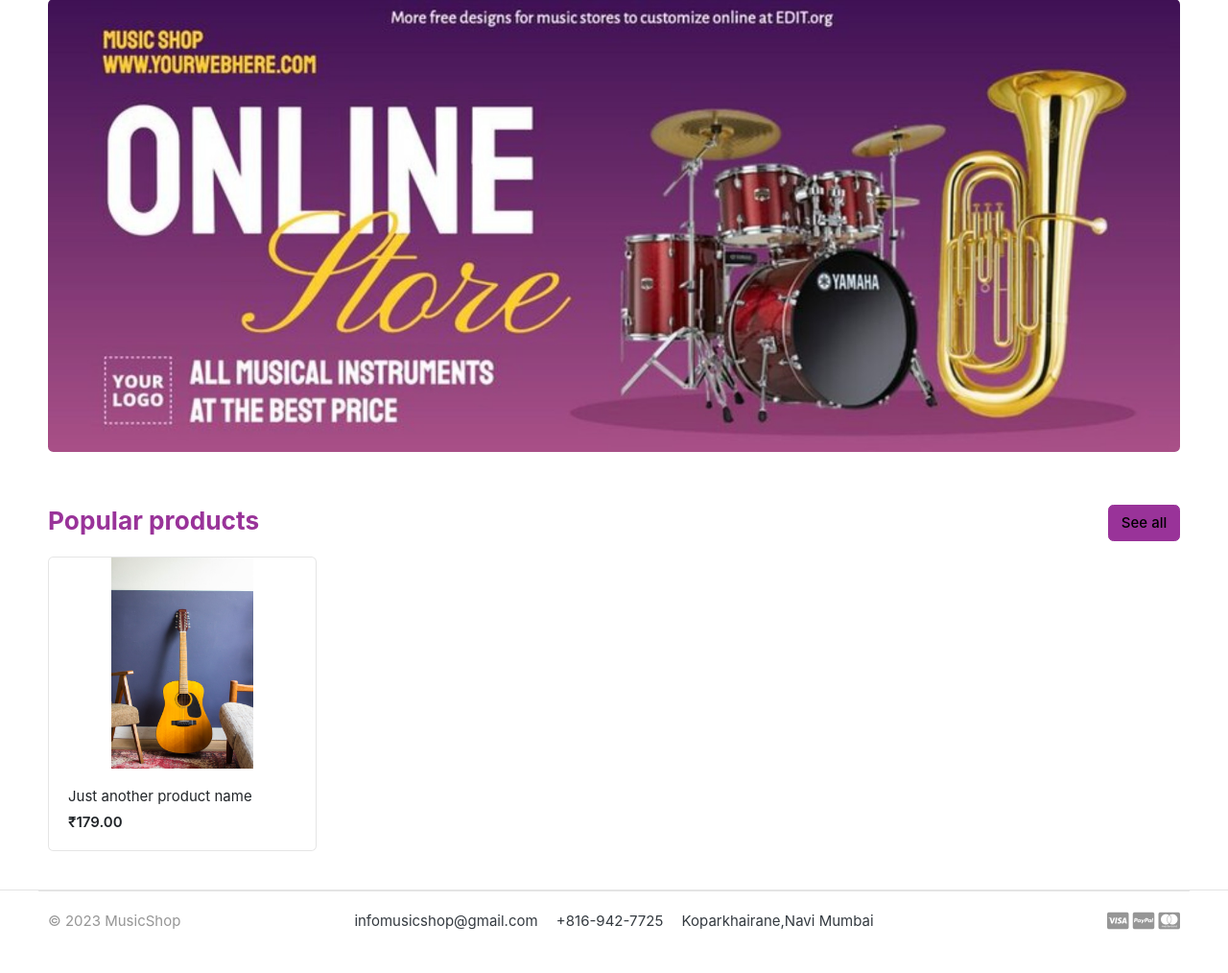
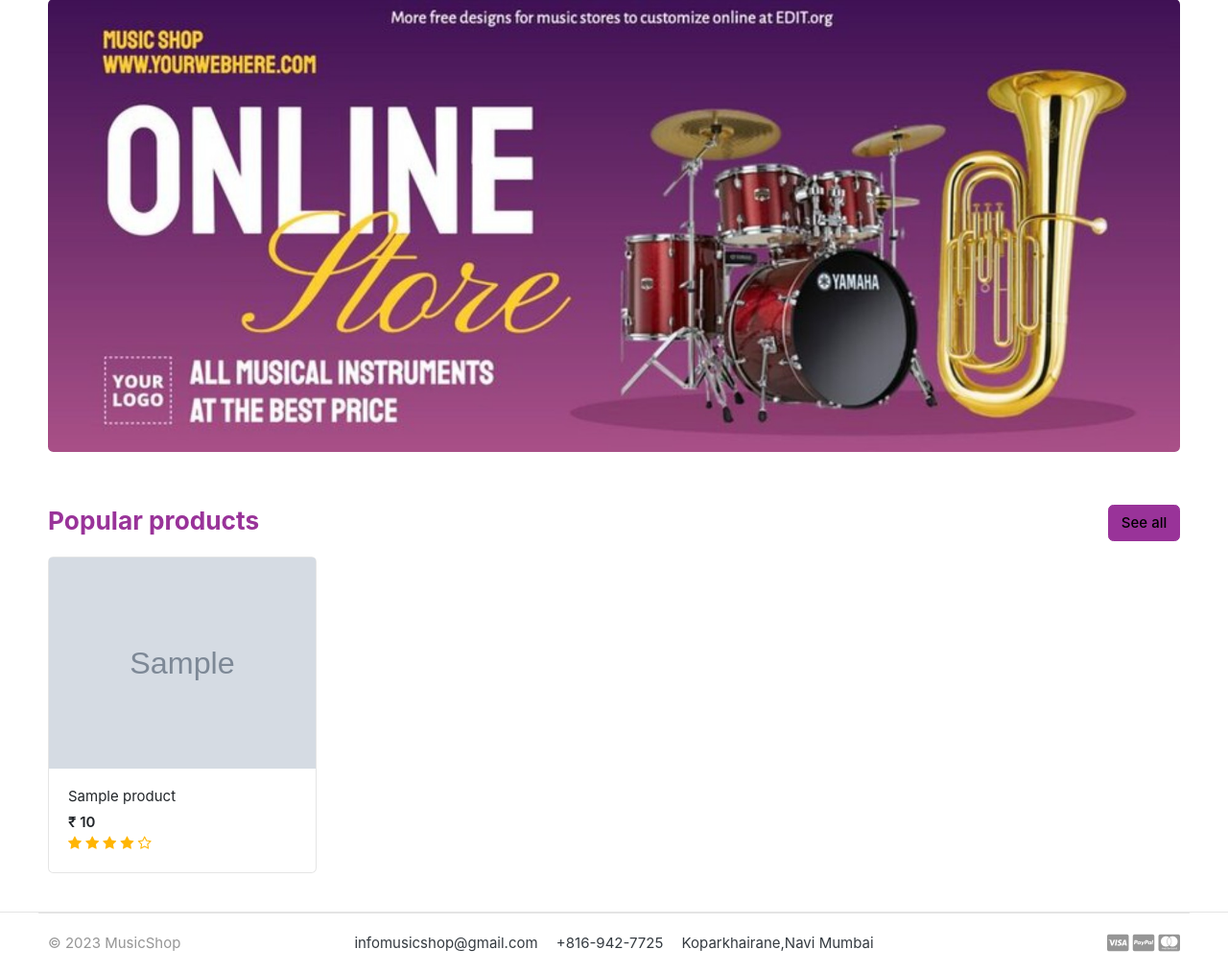
Before and after one commit to Adij25/EcommerceWebsite-Django, a Django app: page / in a window 1280 px wide. Shown: the part 100-1114 px from the top of the page at 96% size. Before the commit the page ends 1069 px from the top, so only its background shows below. Run offline with Django 3.2, Linux system fonts and the light colour scheme; tables that the repository leaves empty hold one stand-in row (values such as "Sample post"); grey boxes marked "Sample" are stand-in pictures; some libraries are stand-ins or nearby versions; some web fonts are replaced.

Commit message:
overll products display on main page

```diff
--- a/MusicalShop/views.py
+++ b/MusicalShop/views.py
@@ -1,17 +1,17 @@
 from django.shortcuts import render
-# from store.models import Product, ReviewRating
+from store.models import Product, ReviewRating
 
 def home(request):
-    # products = Product.objects.all().filter(is_available=True).order_by('created_date')
+    products = Product.objects.all().filter(is_available=True).order_by('created_date')
 
-    # # Get the reviews
-    # reviews = None
-    # for product in products:
-    #     reviews = ReviewRating.objects.filter(product_id=product.id, status=True)
+    # Get the reviews
+    reviews = None
+    for product in products:
+        reviews = ReviewRating.objects.filter(product_id=product.id, status=True)
 
-    # context = {
-    #     'products': products,
-    #     'reviews': reviews,
-    # }
-    return render(request, 'home.html')
-    # return render(request, 'home.html', context)
+    context = {
+        'products': products,
+        'reviews': reviews,
+    }
+    # return render(request, 'home.html')
+    return render(request, 'home.html', context)
--- a/templates/home.html
+++ b/templates/home.html
@@ -15,21 +15,32 @@
 <section class="section-name padding-y-sm">
 	<div class="container">
 		<header class="section-heading">
-			<a href="" class="btn btn-outline float-right" style="border-color: #993399; background-color:#993399; color:#000000" onMouseOver="this.style.color='#ffffff'" onMouseOut="this.style.color='#000000'">See all</a>
+			<a href="{% url 'store' %}" class="btn btn-outline float-right" style="border-color: #993399; background-color:#993399; color:#000000" onMouseOver="this.style.color='#ffffff'" onMouseOut="this.style.color='#000000'">See all</a>
 			<h3 class="section-title" style="color: #993399;">Popular products</h3>
 		</header>
 		<div class="row">
+			{% for product in products %}
 			<div class="col-md-3">
 				<div class="card card-product-grid">
-					<a href="./product-detail.html"  class="img-wrap">
-						<img src="{% static '../static/images/musicproducts/image1.jpg' %}" alt="">
+					<a href="{{ product.get_url }}"  class="img-wrap">
+						<img src="{{ product.images.url }}" alt="">
 					</a>
 					<figcaption class="info-wrap">
-						<a href="./product-detail.html"  class="title" onMouseOver="this.style.color='#993399'" onMouseOut="this.style.color='#000000'">Just another product name</a>
-						<div class="price mt-1">₹179.00</div>
+						<a href="{{ product.get_url }}"  class="title" onMouseOver="this.style.color='#993399'" onMouseOut="this.style.color='#000000'">{{ product.product_name }}</a>
+						<div class="price mt-1">₹ {{ product.price }}</div>
+						<div class="rating-star">
+							<span>
+								<i class="fa fa-star{% if product.averageReview < 0.5 %}-o{% elif product.averageReview >= 0.5 and product.averageReview < 1 %}-half-o {% endif %}" aria-hidden="true"></i>
+								<i class="fa fa-star{% if product.averageReview < 1.5 %}-o{% elif product.averageReview >= 1.5 and product.averageReview < 2 %}-half-o {% endif %}" aria-hidden="true"></i>
+								<i class="fa fa-star{% if product.averageReview < 2.5 %}-o{% elif product.averageReview >= 2.5 and product.averageReview < 3 %}-half-o {% endif %}" aria-hidden="true"></i>
+								<i class="fa fa-star{% if product.averageReview < 3.5 %}-o{% elif product.averageReview >= 3.5 and product.averageReview < 4 %}-half-o {% endif %}" aria-hidden="true"></i>
+								<i class="fa fa-star{% if product.averageReview < 4.5 %}-o{% elif product.averageReview >= 4.5 and product.averageReview < 5 %}-half-o {% endif %}" aria-hidden="true"></i>
+								</span>
+						</div>
 					</figcaption>
 				</div>
 			</div>
+			{% endfor %}
 		</div>
 	</div>
 </section>
```
